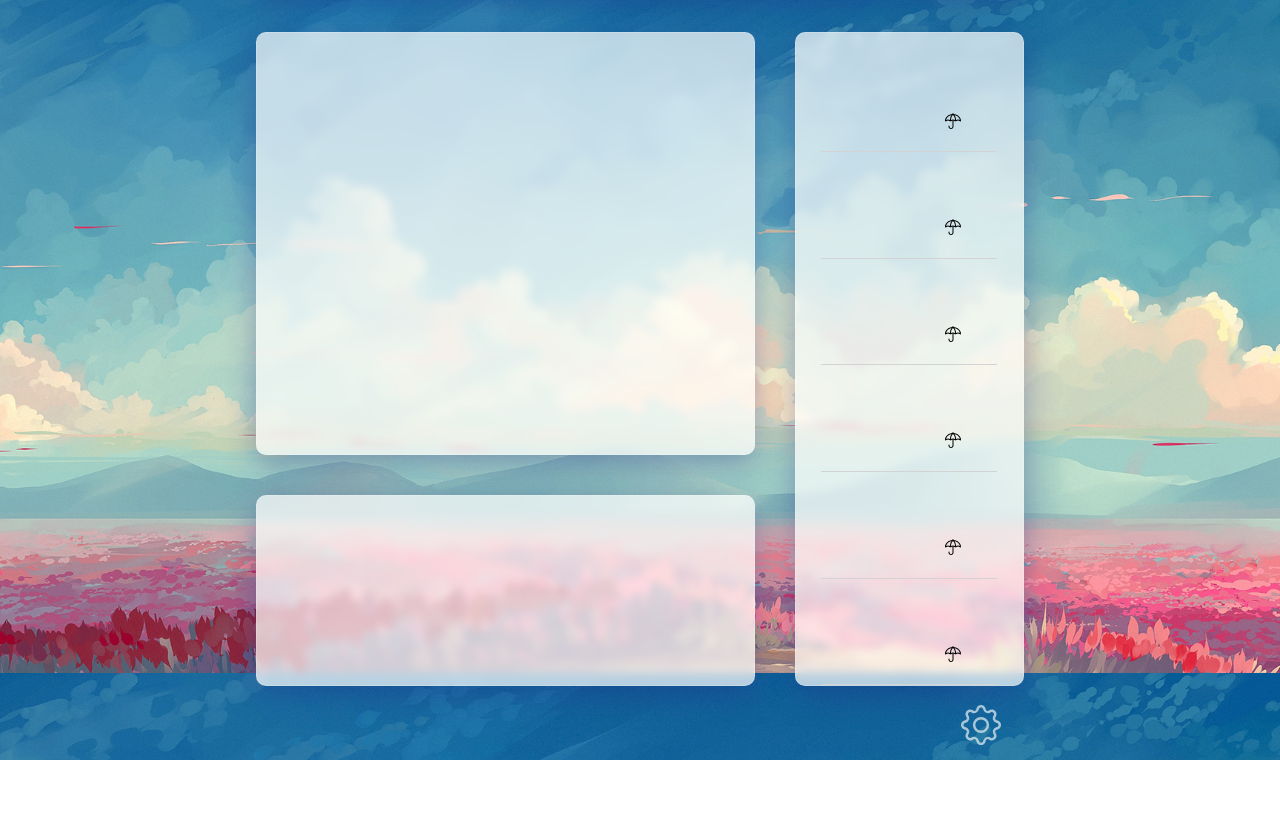
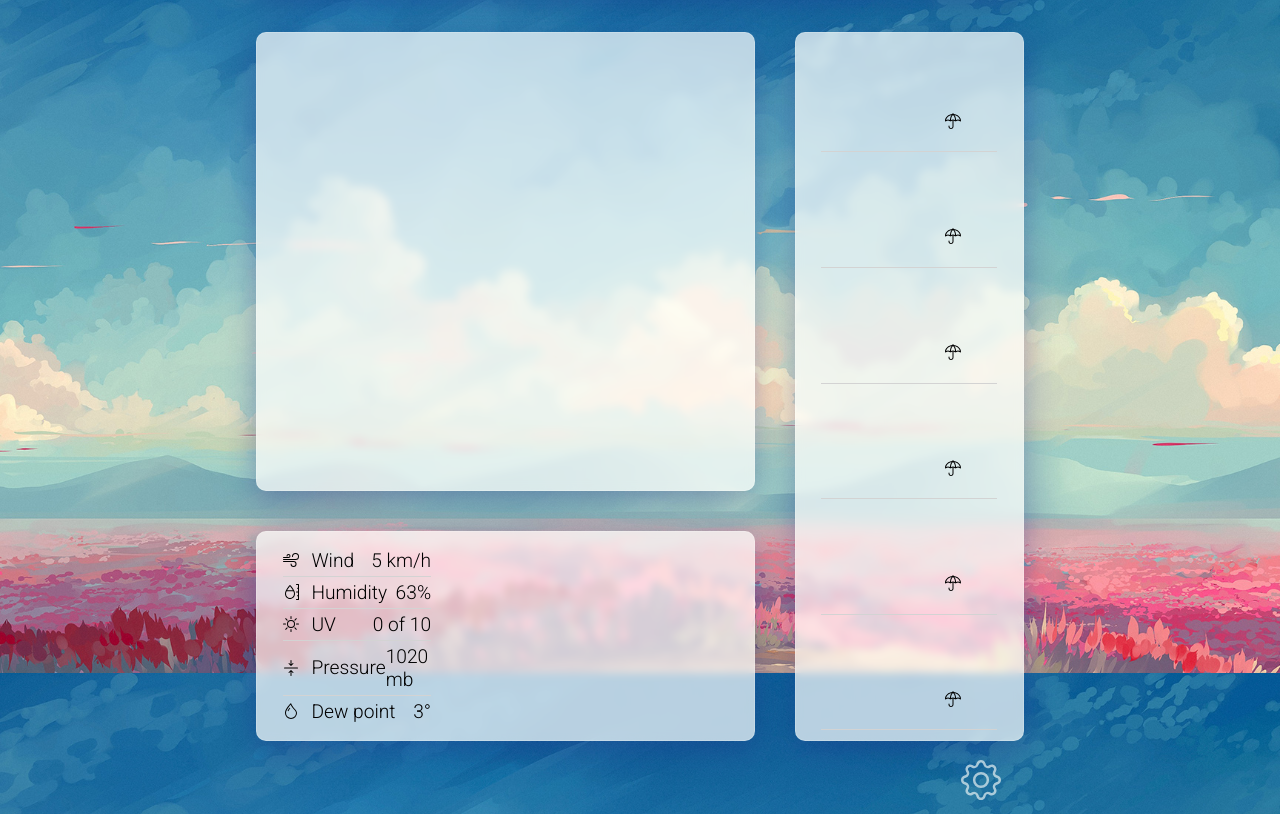
Before and after one commit to Atlas-1510/weather-app, a website built with webpack: page src/index.html in a window 1280 px wide. Shown: the part 127-941 px from the top of the page. Before the commit the page ends 887 px from the top, so only its background shows below. Built offline with nearby package versions, Linux system fonts and the light colour scheme; no server answers.

Commit message:
Add assorted weather layout to first section of tertiary tile

```diff
--- a/src/index.html
+++ b/src/index.html
@@ -100,7 +100,37 @@
           <img class="forecastIcon" />
         </div>
       </div>
-      <div id="tertiaryWeather" class="bubble"></div>
+      <div id="tertiaryWeather" class="bubble">
+        <div id="assorted-weather">
+          <div id="wind">
+            <img src="./wind.svg" />
+            <span class="detailTitle">Wind</span>
+            <span class="weatherDetail">5 km/h</span>
+          </div>
+          <div id="humidity">
+            <img src="./moisture.svg" />
+            <span class="detailTitle">Humidity</span>
+            <span class="weatherDetail">63%</span>
+          </div>
+          <div id="UV">
+            <img src="./brightness-high.svg" />
+            <span class="detailTitle">UV</span>
+            <span class="weatherDetail">0 of 10</span>
+          </div>
+          <div id="pressure">
+            <img src="./arrows-collapse.svg" />
+            <span class="detailTitle">Pressure</span>
+            <span class="weatherDetail">1020 mb</span>
+          </div>
+          <div id="dew">
+            <img src="./droplet.svg" />
+            <span class="detailTitle">Dew point</span>
+            <span class="weatherDetail">3°</span>
+          </div>
+        </div>
+        <div id="moon"></div>
+        <div id="sun"></div>
+      </div>
     </main>
     <footer>
       <button>
--- a/src/style.scss
+++ b/src/style.scss
@@ -272,7 +272,58 @@ main {
   }
 
   #tertiaryWeather {
+    padding-left: $padding-default;
+    padding-right: $padding-default;
+    padding-top: 1vw;
+    padding-bottom: 1vw;
     grid-area: tertiary;
+    display: grid;
+    grid-template-columns: [first] 1fr [second] 1fr [third] 1fr [fourth];
+    grid-template-rows: [first] 1fr [second];
+    grid-template-areas: "assorted moon sun";
+
+    #assorted-weather {
+      grid-area: assorted;
+      display: flex;
+      flex-direction: column;
+      justify-content: space-between;
+
+      div {
+        display: flex;
+        align-items: center;
+        width: 100%;
+        font-size: larger;
+        font-weight: $secondary-font-weight;
+        border-bottom: 1px solid lightgrey;
+        padding-bottom: 0.5vh;
+        padding-top: 0.5vh;
+
+        img {
+          display: inline-block;
+          max-width: 1.5vw;
+        }
+
+        .detailTitle {
+          margin-left: 1vw;
+        }
+
+        .weatherDetail {
+          margin-left: auto;
+        }
+      }
+
+      #dew {
+        border-bottom: none;
+      }
+    }
+
+    #moon {
+      grid-area: moon;
+    }
+
+    #sun {
+      grid-area: sun;
+    }
   }
 }
 
```
